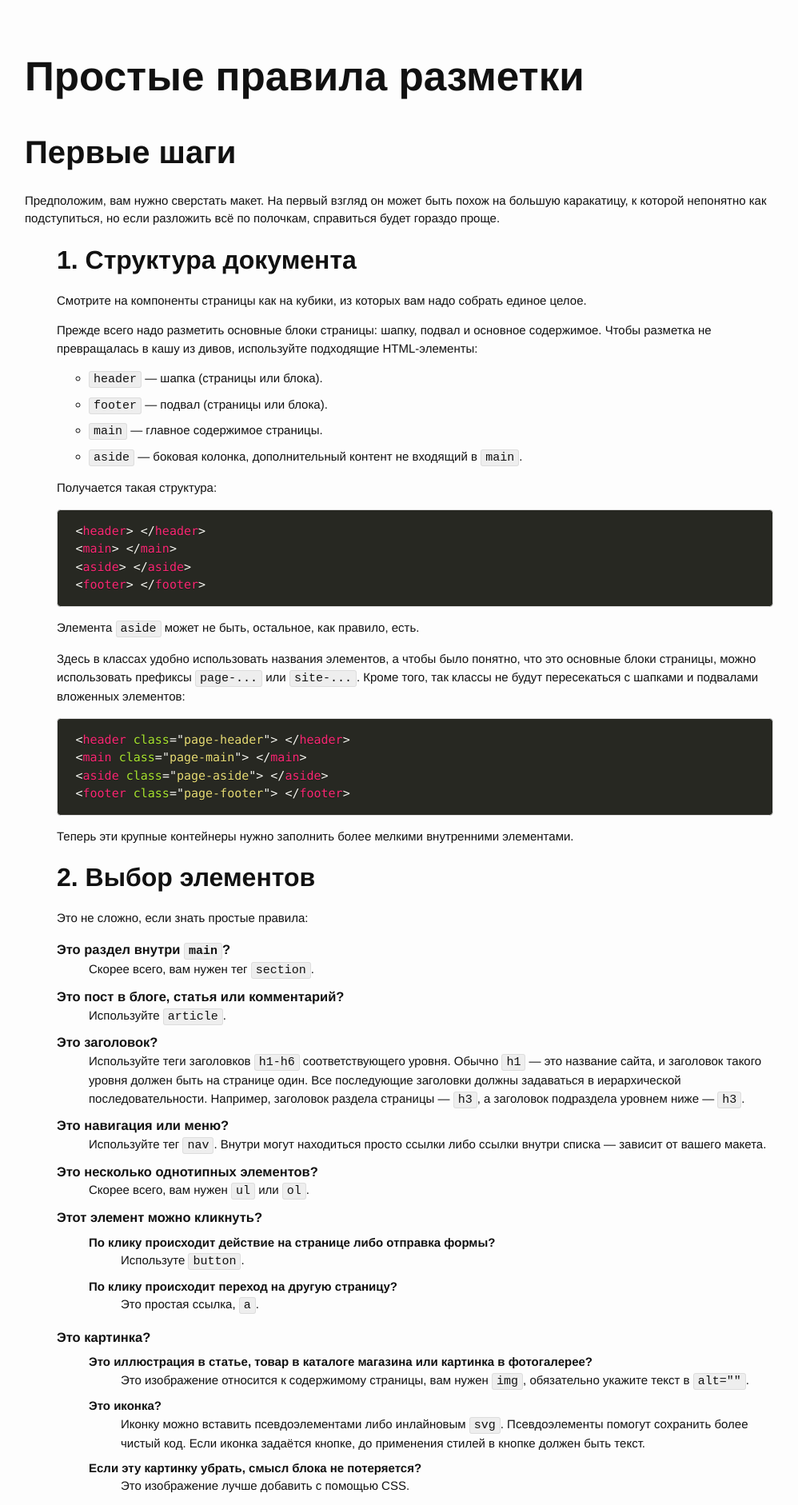
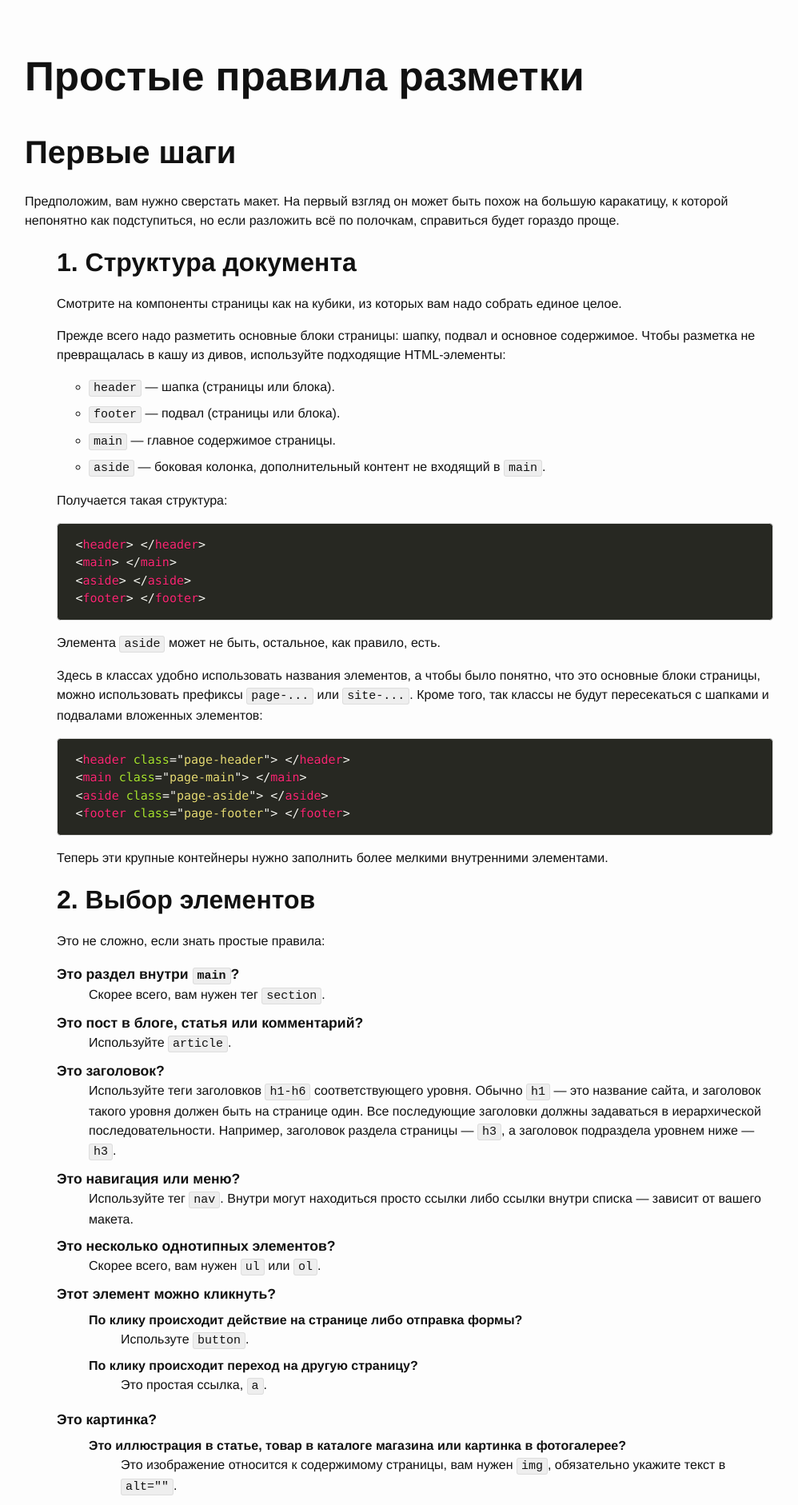
Before and after one commit to yoksel/easy-markup, a Jekyll site: the page built from first-steps/index.html, in a window 1280 px wide. Shown: the top 1882 px of the page at 80% size, without its empty margins (141-1139 px from the left). Built offline with Jekyll 4.4.1, drawn with Linux system fonts in a browser that asks for light colours; some of the changed text lies outside the part shown.

Commit message:
Edit text

```diff
--- a/_sass/_base.scss
+++ b/_sass/_base.scss
@@ -8,15 +8,15 @@
 
 A {
     color: $brand-color;
-    text-decoration: none;
+    text-decoration: underline;
 
     &:visited {
         color: darken($brand-color, 15%);
     }
 
     &:hover {
-        color: $text-color;
-        text-decoration: underline;
+        color: lighten($brand-color, 15%);
+        text-decoration: none;
     }
 }
 
--- a/assets/css/main.scss
+++ b/assets/css/main.scss
@@ -5,7 +5,7 @@
 
 // Our variables
 $base-font-family: "Helvetica Neue", Helvetica, Arial, sans-serif;
-$base-font-size:   15px;
+$base-font-size:   16px;
 $base-font-weight: 400;
 $small-font-size:  $base-font-size * 0.875;
 $base-line-height: 1.5;
--- a/first-steps/index.html
+++ b/first-steps/index.html
@@ -111,6 +111,8 @@
         </dl>
 
         <p>Если вы на этом шаге всё сделали правильно, открыв вашу страницу в браузере, вы увидите хорошо структурированный документ с чётко прослеживаемой иерархией, причём ещё до подключения стилей к странице.</p>
+
+        <p>Посмотреть структуру страницы в виде дерева можно здесь: <a href="http://yoksel.github.io/html-tree/">yoksel.github.io/html-tree/</a>.</p>
       </li>
 
       <li>
```
